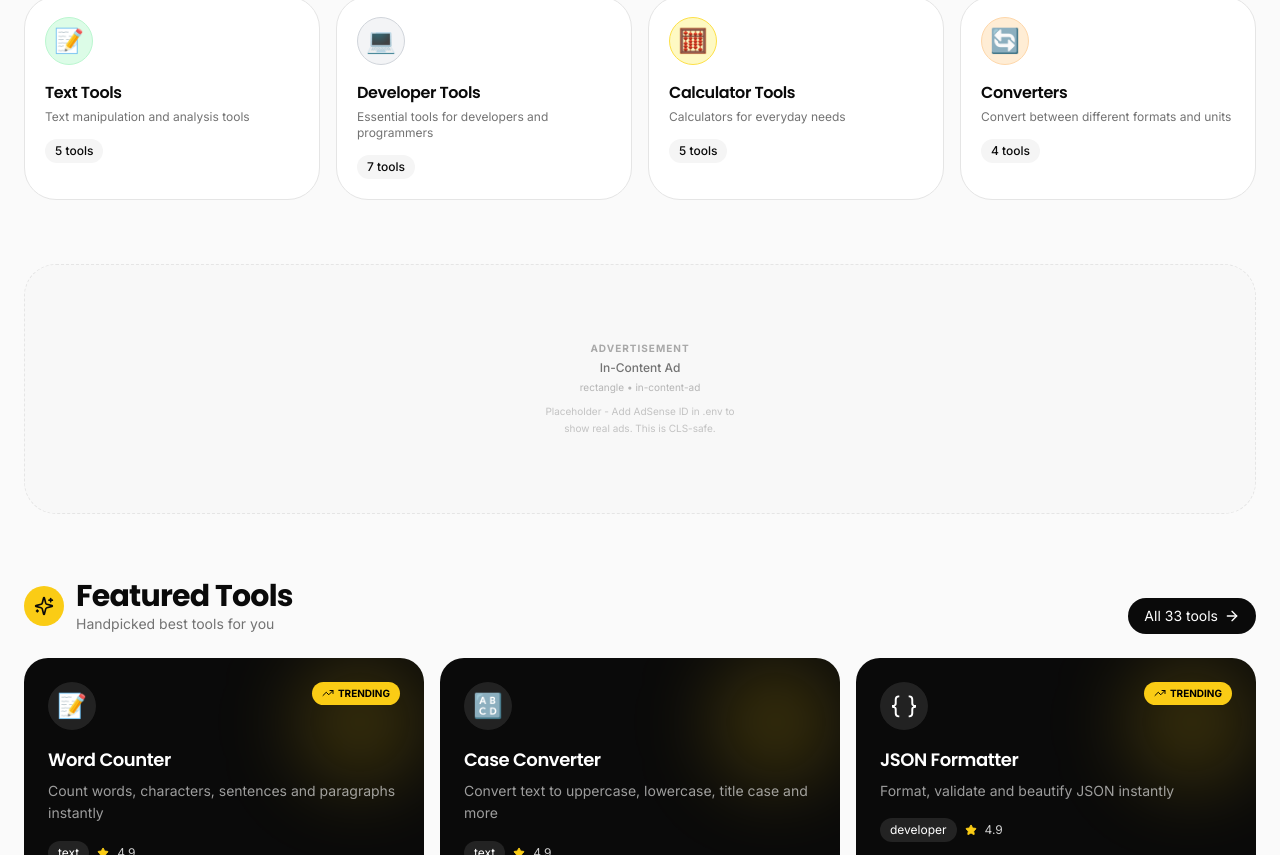
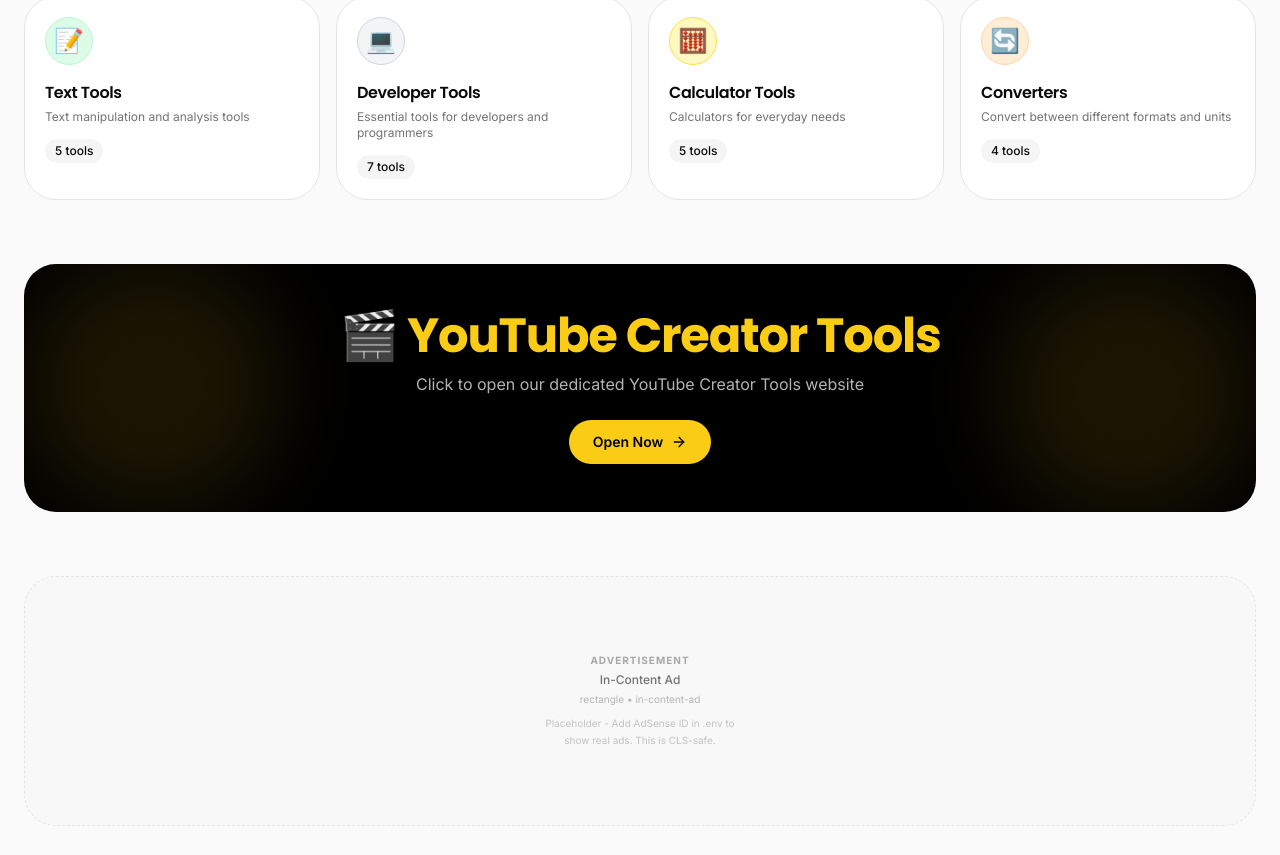
Before and after one commit to primetushar325-rgb/all-ai-ber, a Next.js app: page / in a window 1280 px wide. Shown: the part 1245-2100 px from the top of the page. Built offline with nearby package versions, Linux system fonts and the light colour scheme; no server answers.

Commit message:
Add YouTube Creator Tools banner

```diff
--- a/app/page.tsx
+++ b/app/page.tsx
@@ -78,6 +78,28 @@
               return <CategoryCard key={cat.id} category={cat} count={count} />
             })}
           </div>
+        </section>
+
+        {/* YouTube Creator Tools Banner */}
+        <section>
+          <a
+            href="https://youtube-creator-hub-gray.vercel.app/"
+            target="_blank"
+            rel="noopener noreferrer"
+            className="group block rounded-[2rem] bg-black p-8 md:p-12 text-center relative overflow-hidden hover:opacity-90 transition-opacity"
+          >
+            <div className="absolute top-0 right-0 w-64 h-64 bg-yellow-400/10 rounded-full blur-2xl" />
+            <div className="absolute bottom-0 left-0 w-64 h-64 bg-yellow-400/10 rounded-full blur-2xl" />
+            <div className="relative">
+              <h2 className="text-3xl md:text-5xl font-bold text-yellow-400 flex items-center justify-center gap-3">
+                🎬 YouTube Creator Tools
+              </h2>
+              <p className="mt-3 text-white/70 text-sm md:text-base">Click to open our dedicated YouTube Creator Tools website</p>
+              <span className="mt-6 inline-flex items-center gap-2 px-6 py-3 bg-yellow-400 text-black rounded-full font-semibold text-sm group-hover:gap-3 transition-all">
+                Open Now <ArrowRight className="h-4 w-4" />
+              </span>
+            </div>
+          </a>
         </section>
 
         <InContentAd />
```
